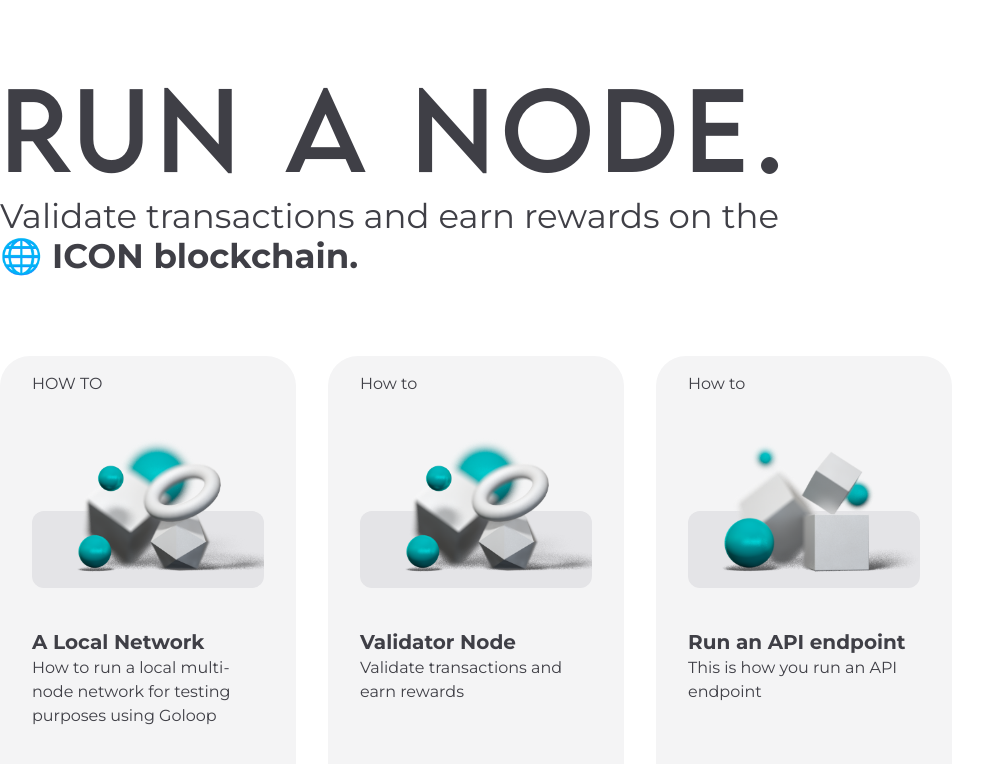
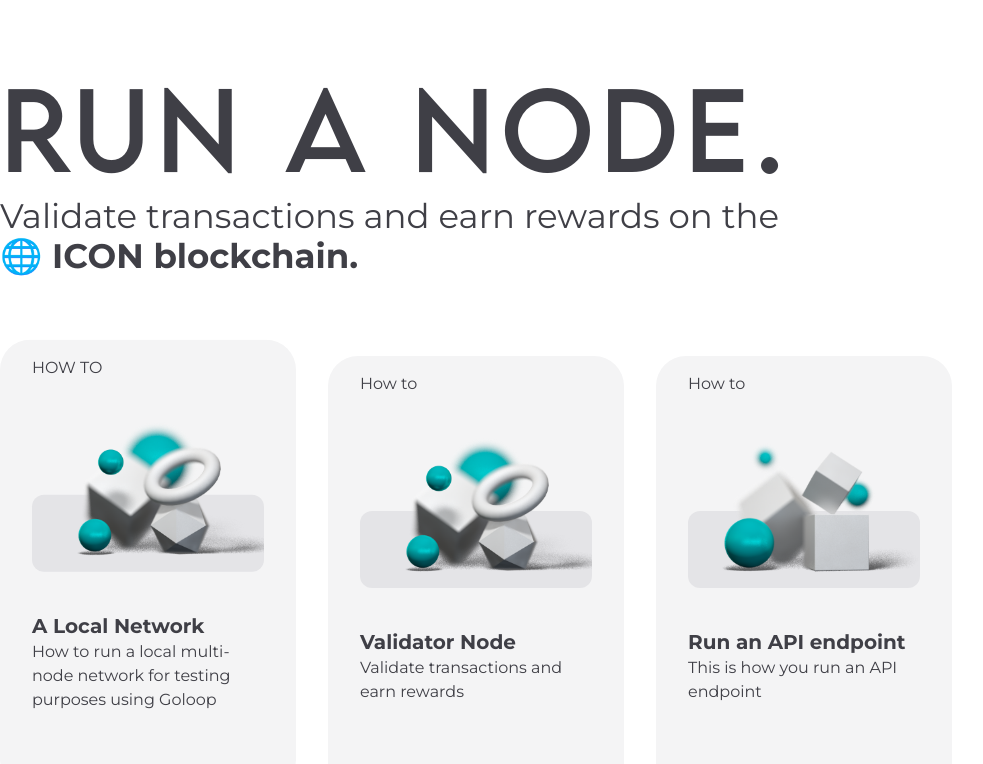
Before and after one commit to icon-project/xcall.dev, a Next.js app: page /run-a-node in a window 1280 px wide. Shown: the top 764 px of the page, without its empty margins (0-983 px from the left). Built offline with nearby package versions, Linux system fonts and the light colour scheme.

Commit message:
Add UI route

```diff
--- a/pages/run-a-node.mdx
+++ b/pages/run-a-node.mdx
@@ -11,7 +11,7 @@
 
         <section className="grid grid-cols-1 sm:grid-cols-2 lg:grid-cols-4 gap-8 leading-normal">
 
-                <a href='/run-a-node/how-to-run-a-local-network' className="flex flex-col items-start justify-start space-y-0 py-4 px-8 h-[450px] dark:bg-zinc-900 bg-zinc-100 rounded-[30px]">
+                <a href='/run-a-node/how-to-run-a-local-network' className="animate-bounce hover:animate-none hover:scale-105 hover:rotate-2 transition-all duration-300 flex flex-col items-start justify-start space-y-0 py-4 px-8 h-[450px] dark:bg-zinc-900 bg-zinc-100 rounded-[30px]">
                     <p className='uppercase'>How to</p>
                     <div className='relative aspect-square w-full'>
                         <div className='bg-zinc-200 dark:bg-zinc-800 h-1/3 w-full absolute bottom-10 rounded-xl'></div>
--- a/pages/run-a-node/how-to-run-a-local-network.mdx
+++ b/pages/run-a-node/how-to-run-a-local-network.mdx
@@ -3,5 +3,5 @@
 The following documentation describes in detail how to run a local multi-node network for testing purposes using Goloop, the official blockchain architecture implementation of the ICON 2.0 Protocol.
 
 Setting up a multi-node local network requires two general steps:
-* [Setting up the local network]() using the gochain-local repository.
+* <div className='animate-pulse font-bold'>[Setting up the local network](/run-a-node/how-to-run-a-local-network/setting-up-a-local-network) using the gochain-local repository.</div>
 * [Decentralizing the local network]() (registering validators, staking and setting up bond for the validators).
```
